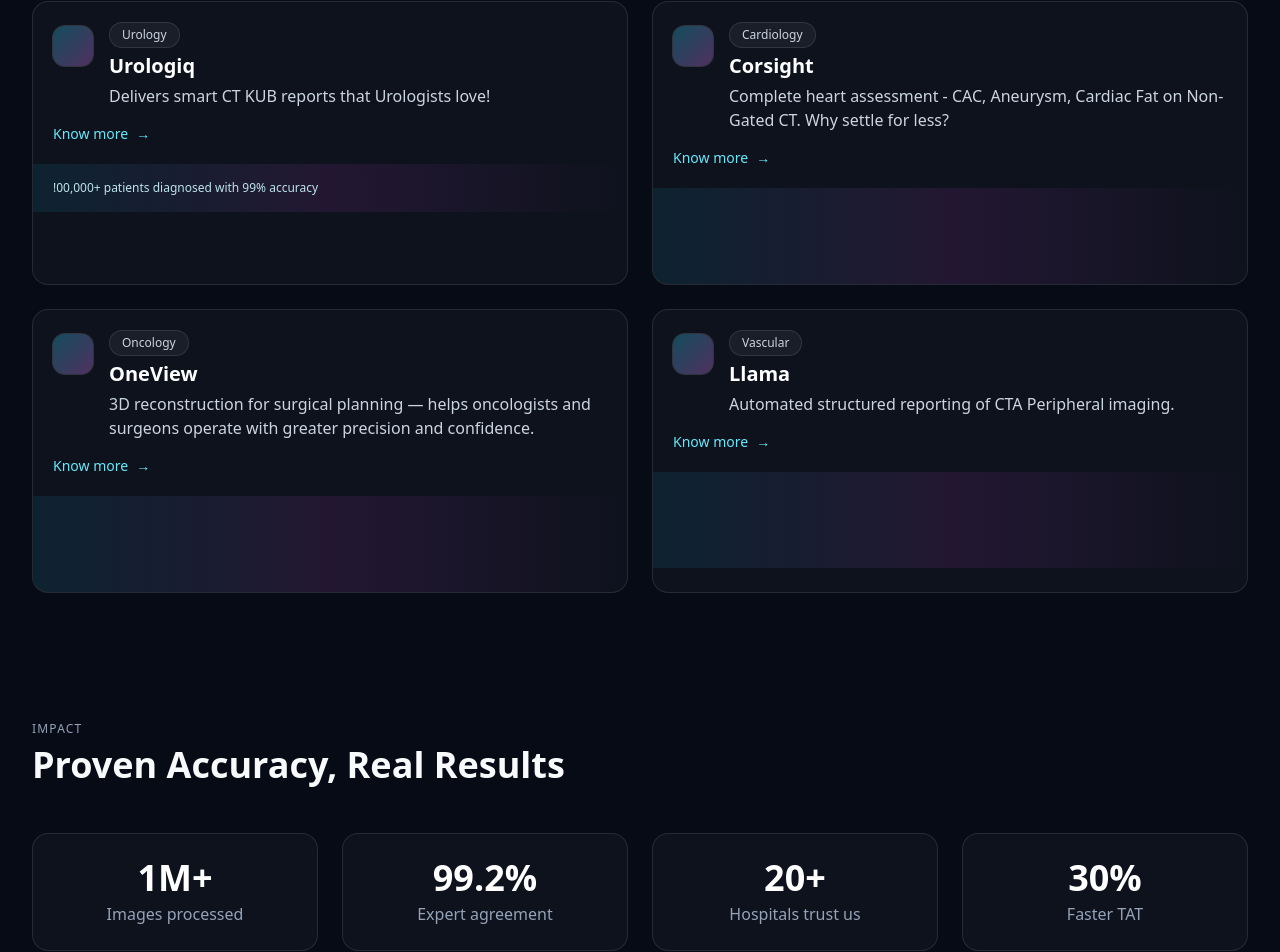
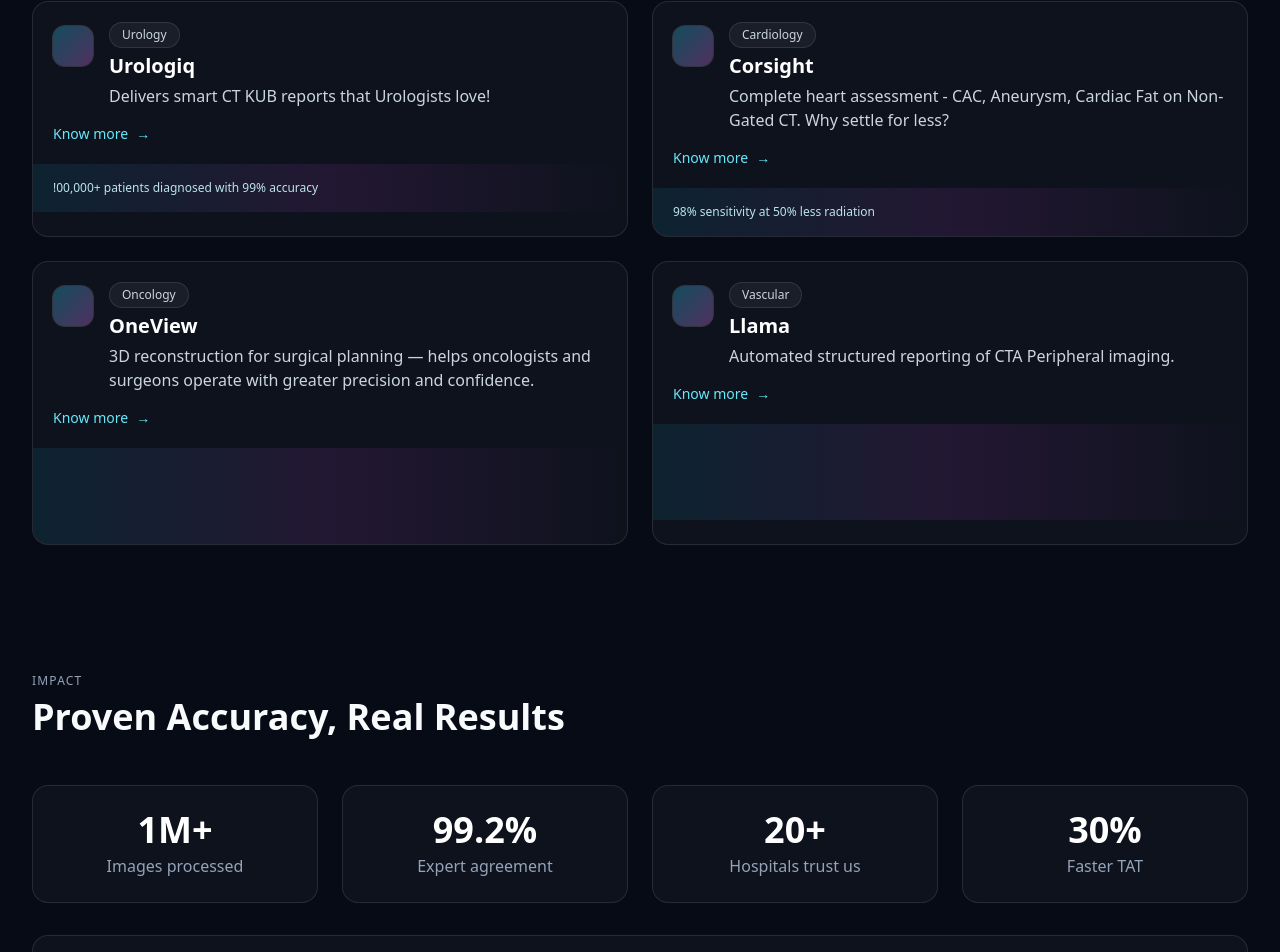
Before and after one commit to BiocliqAI/website-new, a React (Vite) app: page / in a window 1280 px wide. Shown: the part 1608-2560 px from the top of the page. Built offline with nearby package versions, Linux system fonts and the light colour scheme.

Commit message:
feat: emphasize corsight performance metric
Co-authored-by: factory-droid[bot] <138933559+factory-droid[bot]@users.noreply.github.com>

```diff
--- a/src/pages/LandingPage.tsx
+++ b/src/pages/LandingPage.tsx
@@ -90,6 +90,7 @@
               tag="Cardiology"
               blurb="Complete heart assessment - CAC, Aneurysm, Cardiac Fat on Non-Gated CT. Why settle for less?"
               href="/corsight"
+              footer="98% sensitivity at 50% less radiation"
             />
             <TechCard
               title="OneView"
```
